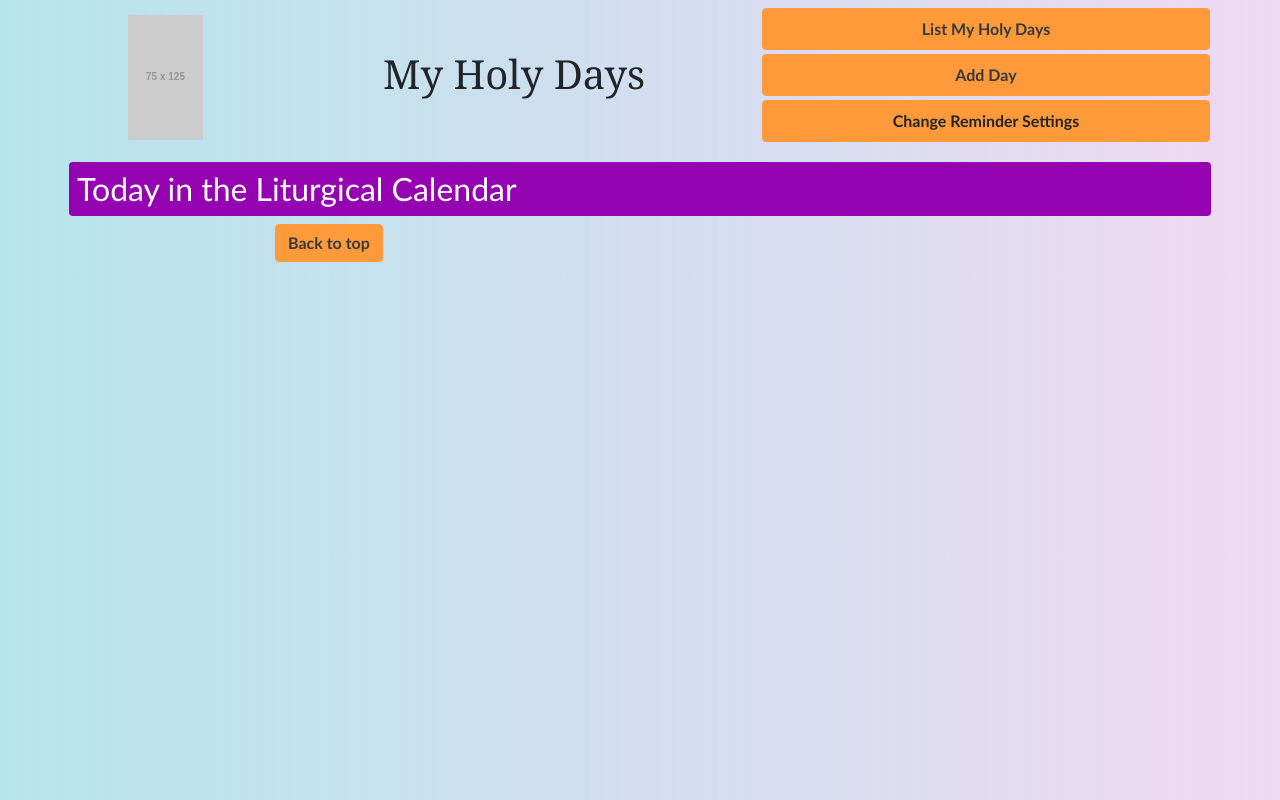
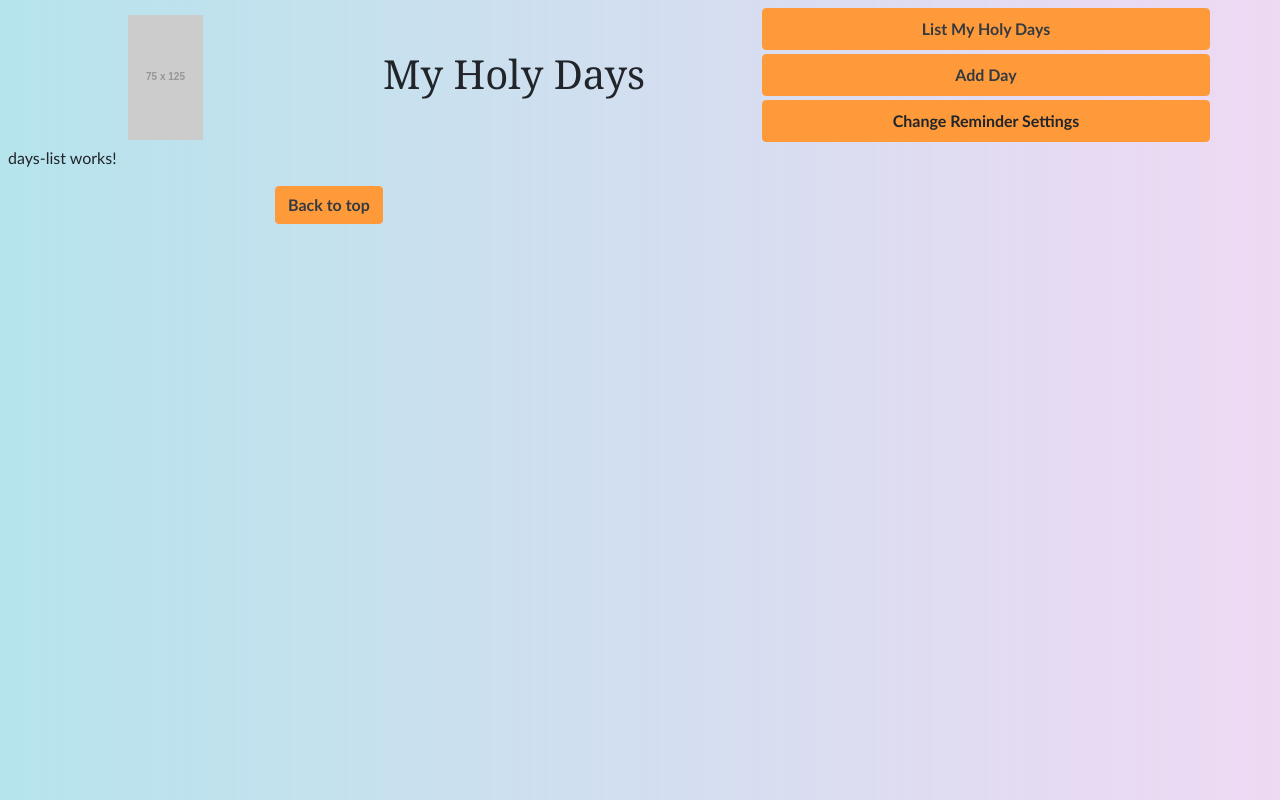
Before and after one commit to kenwrites/holy-minders, an Angular app: page / in a window 1280 px wide. Built offline with nearby package versions, Linux system fonts and the light colour scheme; no server answers; a web font is replaced by a local one.

Commit message:
Creating Days-List component

```diff
--- a/src/app/app.component.html
+++ b/src/app/app.component.html
@@ -1,6 +1,6 @@
 <app-main-header></app-main-header>
 <main>
-    <app-today></app-today>
-    <!-- <app-user-test></app-user-test> -->
+    <!-- <app-today></app-today> -->
+    <app-days-list></app-days-list>
 </main>
 <app-main-footer></app-main-footer>
--- a/src/app/app.module.ts
+++ b/src/app/app.module.ts
@@ -7,8 +7,8 @@ import { MainHeaderComponent } from './main-header/main-header.component';
 import { MainFooterComponent } from './main-footer/main-footer.component';
 import { DayDetailComponent } from './day-detail/day-detail.component';
 import { TodayComponent } from './today/today.component';
-import { UserTestComponent } from './user-test/user-test.component';
 import { CelebrationComponent } from './celebration/celebration.component';
+import { DaysListComponent } from './days-list/days-list.component';
 
 
 @NgModule({
@@ -18,8 +18,8 @@ import { CelebrationComponent } from './celebration/celebration.component';
     MainFooterComponent,
     DayDetailComponent,
     TodayComponent,
-    UserTestComponent,
     CelebrationComponent,
+    DaysListComponent,
   ],
   imports: [
     BrowserModule,
--- /dev/null
+++ b/src/app/days-list/days-list.component.html
@@ -0,0 +1,3 @@
+<p>
+  days-list works!
+</p>
--- /dev/null
+++ b/src/app/days-list/days-list.component.ts
@@ -0,0 +1,15 @@
+import { Component, OnInit } from '@angular/core';
+
+@Component({
+  selector: 'app-days-list',
+  templateUrl: './days-list.component.html',
+  styleUrls: ['./days-list.component.scss']
+})
+export class DaysListComponent implements OnInit {
+
+  constructor() { }
+
+  ngOnInit() {
+  }
+
+}
--- a/src/app/user-test/user-test.component.html
+++ /dev/null
@@ -1,2 +0,0 @@
-<button *ngIf='initial_user_setup' class='py-2 mb-1 btn btn-primary-lighter text-dark font-weight-bold' type='button'>List My Holy
-  New User</button>
--- a/src/app/user-test/user-test.component.ts
+++ /dev/null
@@ -1,28 +0,0 @@
-import { Component, OnInit } from '@angular/core';
-import { MyHolyDaysService } from '../services/my-holy-days.service';
-import { Day } from '../definitions/day';
-
-
-@Component({
-  selector: 'app-user-test',
-  templateUrl: './user-test.component.html',
-  styleUrls: ['./user-test.component.scss']
-})
-export class UserTestComponent implements OnInit {
-
-  my_holy_days: Day[];
-
-  constructor(private myHolyDays: MyHolyDaysService) {
-    this.my_holy_days = [];
-  }
-
-  ngOnInit() {
-
-  }
-
-  // makeNewUser() {
-  //   this.my_holy_days = [];
-  //   this.myHolyDays.makeNewUser().subscribe();
-  // }
-
-}
```
Also changed, not shown: src/app/days-list/days-list.component.scss (added), 1 other file (tests, documents, lock files or other folders).
